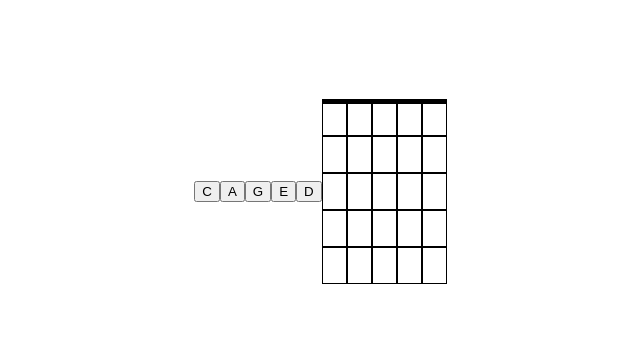
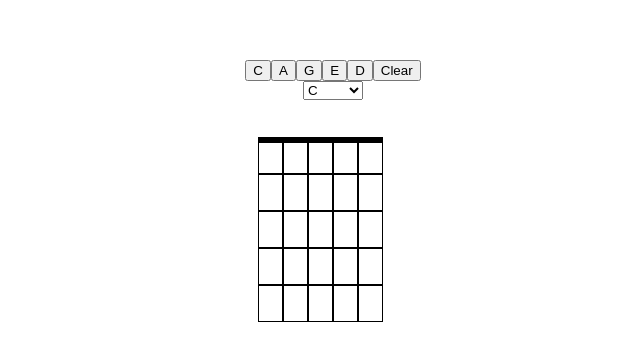
Before and after one commit to SamShubitz/CAGED-Guitar-App, a React (Vite) app: page / in a window 1280 px wide. Shown: the part 217-578 px from the top of the page, without its empty margins (307-947 px from the left). Built offline with nearby package versions, Linux system fonts and the light colour scheme.

Commit message:
functional chord diagram based on shape

```diff
--- a/src/App.css
+++ b/src/App.css
@@ -1,16 +1,15 @@
 .app {
   height: 100vh;
   display: flex;
+  flex-direction: column;
   justify-content: center;
   align-items: center;
 }
 
-.neck {
+.fret-board {
   display: grid;
   grid-template-columns: repeat(6, 25px);
-  grid-template-rows: repeat(5, 37px);
-  height: 185px;
-  width: 150px;
+  grid-template-rows: repeat(6, 37px);
 }
 
 .fret {
@@ -19,28 +18,31 @@
   align-items: center;
 }
 
-.last-fret {
-  display: flex;
-  align-items: center;
+.fret:nth-child(6n + 5) {
+  border-right: 1px solid;
 }
 
-.neck .fret:nth-child(6n+1) {
+.fret:nth-child(6n + 1) {
   border-left: 1px solid;
 }
 
-.neck .fret:nth-child(6n+5) {
-  border-right: 1px solid;
+.fret:nth-child(n+6):nth-child(-n+12) {
+  border-top: 6px solid;
 }
 
-.neck .fret:nth-child(-n+5) {
-  border-top: solid 5px;
+.last-string {
+  display: flex;
+  align-items: center;
+  position: relative;
+
 }
 
-.neck .last-fret:nth-child(6) {
-  border-top: solid 5px white;
+.fret-board > span:nth-of-type(12) {
+  border-top: 6px solid white;
 }
 
-.fretted {
+
+.fret-fret, .last-string-fret {
   background-color: black;
   border-radius: 50%;
   height: 10px;
@@ -49,8 +51,23 @@
   right: 5.5px;
 }
 
-.emptycell {
-  background-color: aqua;
-  height: 10px;
-  width: 10px;
+.open-fret {
+  background-color: white;
+  border: 1px solid black;
+  margin-top: 24px;
+  border-radius: 50%;
+  height: 8px;
+  width: 8px;
+  position: relative;
+  right: 5.5px;
 }
+
+.barre-fret {
+  background-color: black;
+  border-top-left-radius: 8px;
+  border-bottom-left-radius: 8px;
+  height: 8px;
+  min-width: 45px;
+  position: relative;
+  right: 45px;
+}
--- a/src/App.tsx
+++ b/src/App.tsx
@@ -1,39 +1,22 @@
 import "./App.css";
+import ChordDiagram from "./ChordDiagram";
+import ButtonSection from "./ButtonSection";
+import RootSelect from "./RootSelect";
 import { useState } from "react";
-import ChordDiagram from "./ChordDiagram";
 
 function App() {
-  const [currentChord, setCurrentChord] = useState([]);
-  const chords = {
-    C: [4, 8, 13],
-    A: [8, 9, 10],
-    G: [7, 12, 17],
-    E: [3, 7, 8],
-    D: [9, 11, 16],
-  };
-
-  const handleClick = (e) => {
-    setCurrentChord(chords[e.target.value]);
-  };
+  const [currentShape, setCurrentShape] = useState({ name: "", shape: [] });
+  const [selectedRoot, setSelectedRoot] = useState("");
 
   return (
     <div className="app">
-      <button onClick={handleClick} value="C">
-        C
-      </button>
-      <button onClick={handleClick} value="A">
-        A
-      </button>
-      <button onClick={handleClick} value="G">
-        G
-      </button>
-      <button onClick={handleClick} value="E">
-        E
-      </button>
-      <button onClick={handleClick} value="D">
-        D
-      </button>
-      <ChordDiagram currentChord={currentChord} />
+      <ButtonSection setCurrentShape={setCurrentShape} />
+      <RootSelect setSelectedRoot={setSelectedRoot} />
+      <ChordDiagram
+        currentShape={currentShape}
+        setCurrentShape={setCurrentShape}
+        selectedRoot={selectedRoot}
+      />
     </div>
   );
 }
--- /dev/null
+++ b/src/ButtonSection.tsx
@@ -0,0 +1,40 @@
+const ButtonSection = ({ setCurrentShape }) => {
+  const shapes = {
+    C: [3, 5, 10, 14, 19],
+    A: [1, 5, 14, 15, 16],
+    G: [2, 3, 4, 13, 18, 23],
+    E: [0, 4, 5, 9, 13, 14],
+    D: [2, 15, 17, 22],
+    clear: [],
+  };
+
+  const handleClick = (e) => {
+    const shapeName = e.target.value;
+    setCurrentShape({ name: shapeName, shape: shapes[shapeName] });
+  };
+
+  return (
+    <div className="button-section">
+      <button onClick={handleClick} value="C">
+        C
+      </button>
+      <button onClick={handleClick} value="A">
+        A
+      </button>
+      <button onClick={handleClick} value="G">
+        G
+      </button>
+      <button onClick={handleClick} value="E">
+        E
+      </button>
+      <button onClick={handleClick} value="D">
+        D
+      </button>
+      <button onClick={handleClick} value="clear">
+        Clear
+      </button>
+    </div>
+  );
+};
+
+export default ButtonSection;
--- a/src/ChordDiagram.tsx
+++ b/src/ChordDiagram.tsx
@@ -1,16 +1,20 @@
-import Fret from "./Fret";
+import FretBoard from "./FretBoard";
 
-const ChordDiagram = ({ currentChord }) => {
-  const gridCells = new Array(30).fill(null);
+const ChordDiagram = ({ currentShape, setCurrentShape, selectedRoot }) => {
+  const isBarred = currentShape.name != selectedRoot;
+  //if (isBarred) {
+  //  const barredShape = currentShape.shape.map((shape) => shape + 6);
+  //  setCurrentShape({ ...currentShape, shape: barredShape });
 
-  const fretCells = gridCells.map((_, index) => {
-    const isFretted = currentChord.includes(index);
-    const className = (index + 1) % 6 === 0 ? "last-fret" : "fret";
-
-    return <Fret className={className} key={index} fretted={isFretted} />;
-  });
-
-  return <div className="neck">{fretCells}</div>;
+  return (
+    <div className="chord-diagram">
+      <FretBoard
+        currentShape={currentShape}
+        selectedRoot={selectedRoot}
+        isBarred={isBarred}
+      />
+    </div>
+  );
 };
 
 export default ChordDiagram;
--- /dev/null
+++ b/src/FixedFret.tsx
@@ -0,0 +1,9 @@
+const Fret = ({ className, isFretted }) => {
+  return (
+    <span className={className}>
+      {isFretted && <div className={`${className}-fret`} />}
+    </span>
+  );
+};
+
+export default Fret;
--- a/src/Fret.tsx
+++ b/src/Fret.tsx
@@ -1,6 +1,6 @@
 import { useState } from "react";
 
-const Fret = ({ className, fretted }) => {
+const Fret = ({ className }) => {
   const [isClicked, setIsClicked] = useState(false);
 
   const handleClick = () => {
@@ -9,7 +9,7 @@ const Fret = ({ className, fretted }) => {
 
   return (
     <span className={className} onClick={handleClick}>
-      {isClicked || fretted ? <div className="fretted" /> : null}
+      {isClicked && <div className={`${className}-fret`} />}
     </span>
   );
 };
--- /dev/null
+++ b/src/FretBoard.tsx
@@ -0,0 +1,17 @@
+import FixedFret from "./FixedFret";
+
+const FretBoard = ({ currentShape, selectedRoot }) => {
+  const fretBoard = new Array(36).fill(null).map((_, index) => {
+    const isFretted = currentShape.shape.includes(index);
+    const className =
+      index < 6 ? "open" : (index + 1) % 6 === 0 ? "last-string" : "fret";
+
+    return (
+      <FixedFret className={className} key={index} isFretted={isFretted} />
+    );
+  });
+
+  return <div className="fret-board">{fretBoard}</div>;
+};
+
+export default FretBoard;
--- /dev/null
+++ b/src/RootSelect.tsx
@@ -0,0 +1,32 @@
+const RootSelect = ({ setSelectedRoot }) => {
+  const notes = [
+    "C",
+    "C#/Db",
+    "D",
+    "D#/Eb",
+    "E",
+    "F",
+    "F#/Gb",
+    "G",
+    "G#/Ab",
+    "A",
+    "A#/Bb",
+    "B",
+  ];
+
+  const handleChange = (e) => {
+    setSelectedRoot(e.target.value);
+  };
+
+  return (
+    <select className="note-select" onChange={handleChange}>
+      {notes.map((note, index) => (
+        <option key={index} value={note}>
+          {note}
+        </option>
+      ))}
+    </select>
+  );
+};
+
+export default RootSelect;
```
